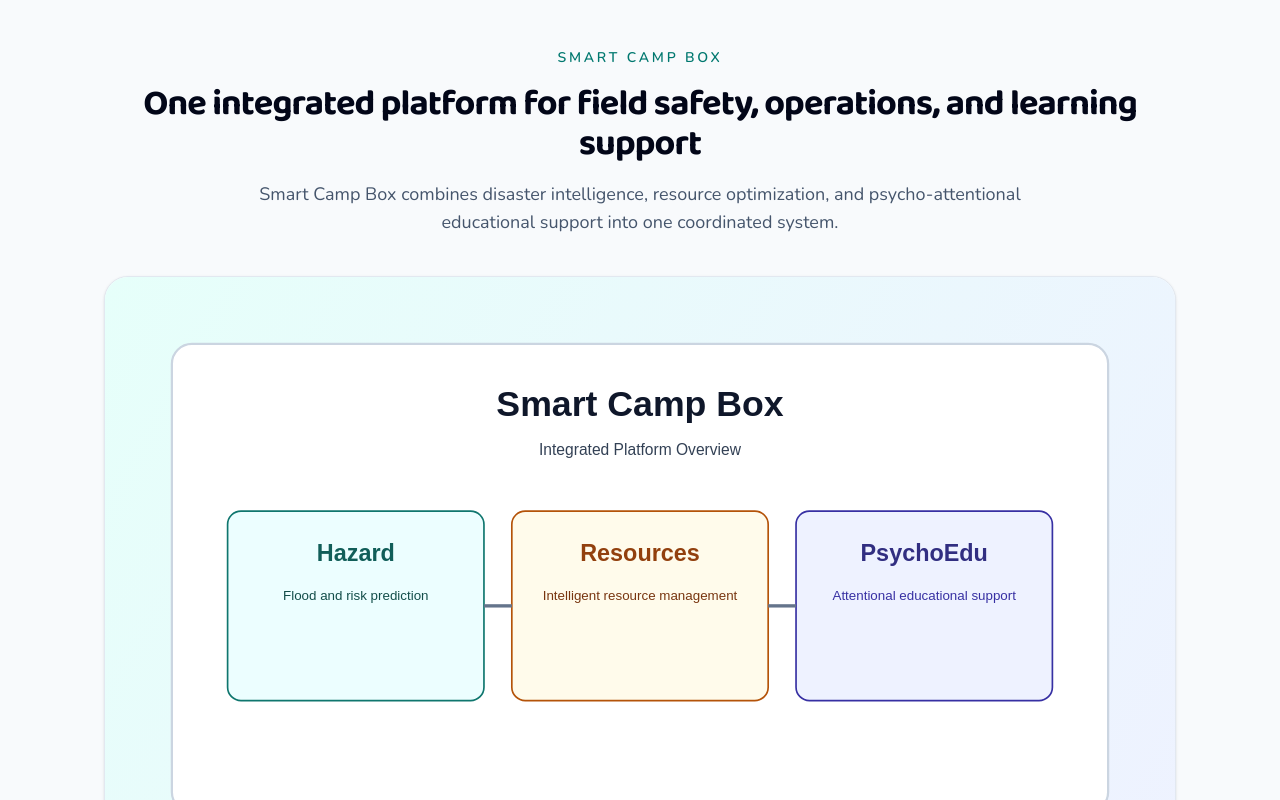
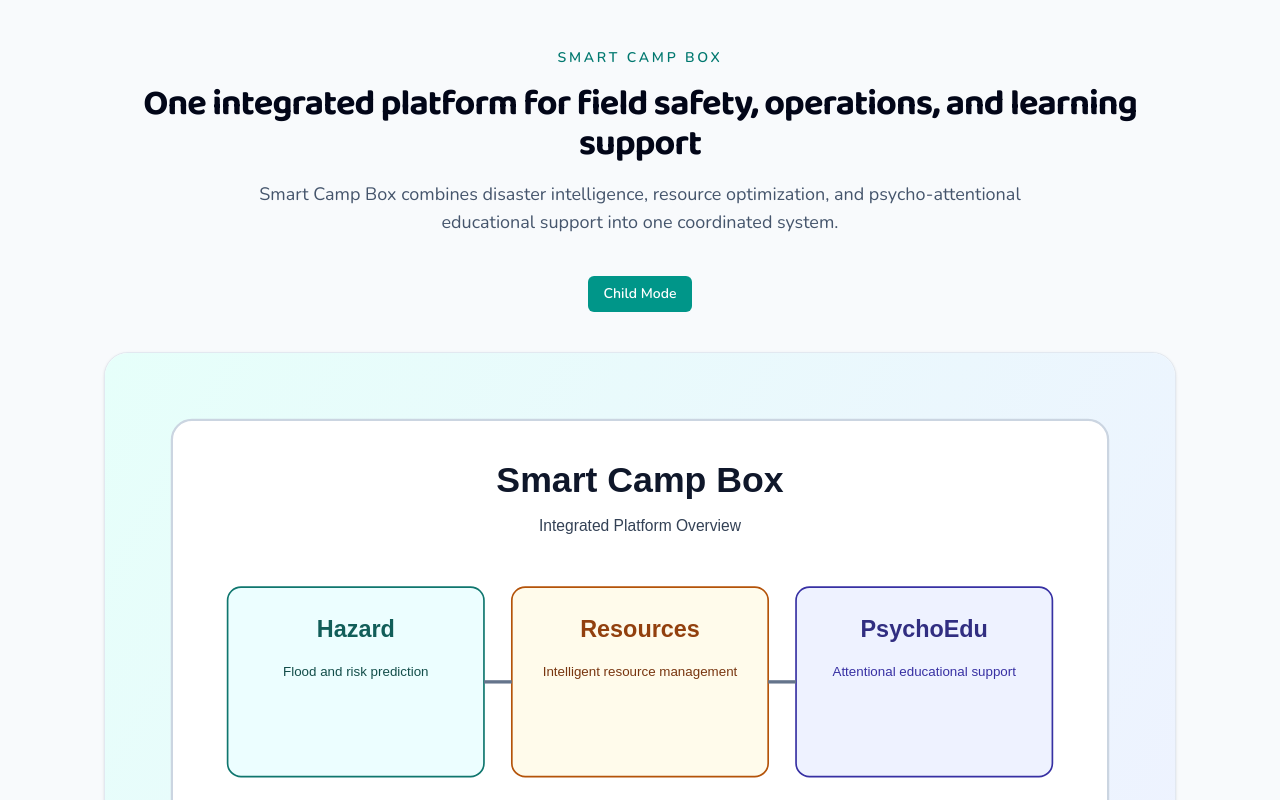
Before and after one commit to Suhansa-code/SmartCamp-IoT-AI-Framework, a Next.js app in the folder cloud-platform/frontend/: page / in a window 1280 px wide. Shown: the top 800 px of the page. Built offline with nearby package versions, Linux system fonts and the light colour scheme.

Commit message:
Adding Button to Navigate to Child mode

```diff
--- a/cloud-platform/frontend/src/app/page.js
+++ b/cloud-platform/frontend/src/app/page.js
@@ -1,4 +1,5 @@
 import Image from "next/image";
+import Link from "next/link";
 
 export default function Home() {
   return (
@@ -14,7 +15,12 @@ export default function Home() {
             system.
           </p>
         </div>
-
+        <Link
+          href="/child"
+          className="mx-auto rounded-md bg-teal-600 px-4 py-2 text-sm font-semibold text-white hover:bg-teal-700 focus:outline-none focus:ring-2 focus:ring-teal-500 focus:ring-offset-2"
+        >
+          Child Mode
+        </Link>
         <div className="overflow-hidden rounded-3xl border border-slate-200 bg-white shadow-sm">
           <Image
             src="/smart-camp-box.svg"
```
